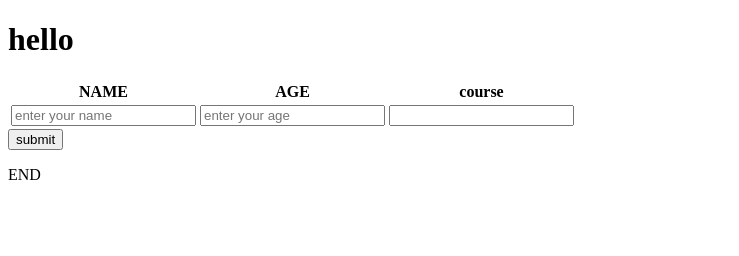
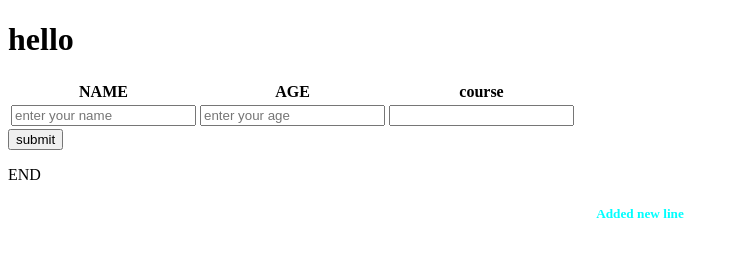
Before and after one commit to Abh-1com/edxproject, a plain HTML site: page hello.html in a window 1280 px wide. Shown: the whole page, without its empty margins (0-739 px from the left). Drawn offline with Linux system fonts and the light colour scheme.

Commit message:
Add neew heading

```diff
--- a/hello.html
+++ b/hello.html
@@ -36,4 +36,5 @@
     </table>
     <button>submit</button>
     <p>END</p>
+    <h5 style="color: aqua; text-align: center;">Added new line</h5>
 </html>
```
